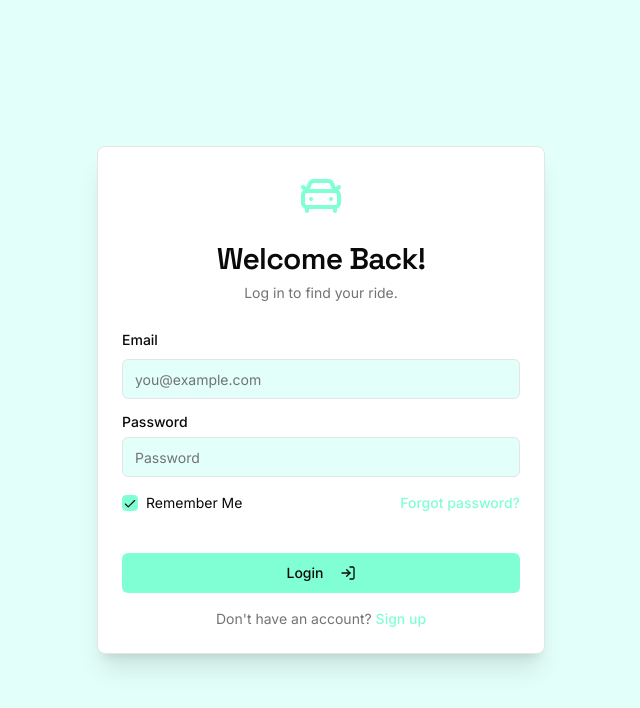
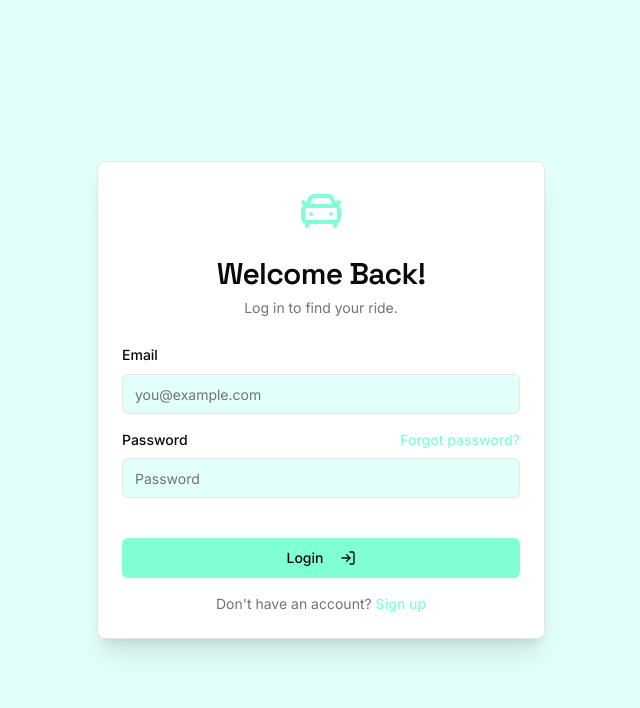
Before and after one commit to ConnorBrug/Campus-Connections, a Next.js app: page /login in a window 1280 px wide. Shown: the top 708 px of the page, without its empty margins (319-959 px from the left). Built offline with nearby package versions, Linux system fonts and the light colour scheme.

Commit message:
take out the remember me button

```diff
--- a/src/app/(auth)/login/page.tsx
+++ b/src/app/(auth)/login/page.tsx
@@ -12,14 +12,12 @@ import { useState } from "react";
 import { useToast } from "@/hooks/use-toast";
 import { CarFront, LogIn, AlertTriangle, Loader2 } from "lucide-react";
 import { Alert, AlertDescription, AlertTitle } from "@/components/ui/alert";
-import { Checkbox } from "@/components/ui/checkbox";
 
 export default function LoginPage() {
   const router = useRouter();
   const { toast } = useToast();
   const [email, setEmail] = useState('');
   const [password, setPassword] = useState('');
-  const [rememberMe, setRememberMe] = useState(true);
   const [isSubmitting, setIsSubmitting] = useState(false);
   const [pageError, setPageError] = useState<string | null>(null);
 
@@ -35,7 +33,7 @@ export default function LoginPage() {
     setIsSubmitting(true);
     setPageError(null);
     try {
-      const userProfile = await login(email, password, rememberMe);
+      const userProfile = await login(email, password);
       toast({ title: "Login Successful!", description: `Welcome back, ${userProfile?.name || 'friend'}!` });
       router.push("/main");
     } catch (error: any) {
@@ -104,17 +102,11 @@ export default function LoginPage() {
             <div className="space-y-2">
                 <div className="flex items-center justify-between">
                     <Label htmlFor="password">Password</Label>
+                     <Link href="/forgot-password" className="text-sm font-medium text-primary hover:underline">
+                        Forgot password?
+                    </Link>
                 </div>
               <Input id="password" name="password" type="password" placeholder="Password" required value={password} onChange={handleInputChange(setPassword)} autoComplete="current-password" disabled={isSubmitting} />
-            </div>
-             <div className="flex items-center justify-between">
-                <div className="flex items-center space-x-2">
-                    <Checkbox id="remember-me" checked={rememberMe} onCheckedChange={(checked) => setRememberMe(checked as boolean)} />
-                    <Label htmlFor="remember-me" className="text-sm font-normal">Remember Me</Label>
-                </div>
-                <Link href="/forgot-password" className="text-sm font-medium text-primary hover:underline">
-                    Forgot password?
-                </Link>
             </div>
           </form>
         </CardContent>
--- a/src/lib/auth.ts
+++ b/src/lib/auth.ts
@@ -87,10 +87,10 @@ export async function signup(userData: SignupData): Promise<FirebaseUser> {
   }
 }
 
-export async function login(email: string, passwordInput: string, rememberMe: boolean): Promise<UserProfile> {
+export async function login(email: string, passwordInput: string): Promise<UserProfile> {
   'use client';
-  const persistence = rememberMe ? browserLocalPersistence : browserSessionPersistence;
-  await setPersistence(auth, persistence);
+  // Default to local persistence to keep the user signed in across browser sessions.
+  await setPersistence(auth, browserLocalPersistence);
   const userCredential = await signInWithEmailAndPassword(auth, email, passwordInput);
   const user = userCredential.user;
   const userProfile = await getUserProfile(user.uid);
@@ -330,7 +330,7 @@ export function findBestMatch(
       return { bestMatch: preferredMatches[0], reasoning };
   }
 
-  eligibleMatches.sort((a, b) => Math.abs(differenceInMinutes(parseISO(currentUserTrip.flightDateTime), parseISO(a.flightDateTime))) - Math.abs(differenceInMinutes(parseISO(currentUserTrip.flightDateTime), parseISO(b.flightDateTime))));
+  eligibleMatches.sort((a, b) => Math.abs(differenceInMinutes(parseISO(currentUserTrip.flightDateTime), parseISO(b.flightDateTime))) - Math.abs(differenceInMinutes(parseISO(currentUserTrip.flightDateTime), parseISO(a.flightDateTime))));
   reasoning.set(eligibleMatches[0].id, 'Selected as Best Match (fallback, gender preference not met).');
   return { bestMatch: eligibleMatches[0], reasoning };
 }
```
